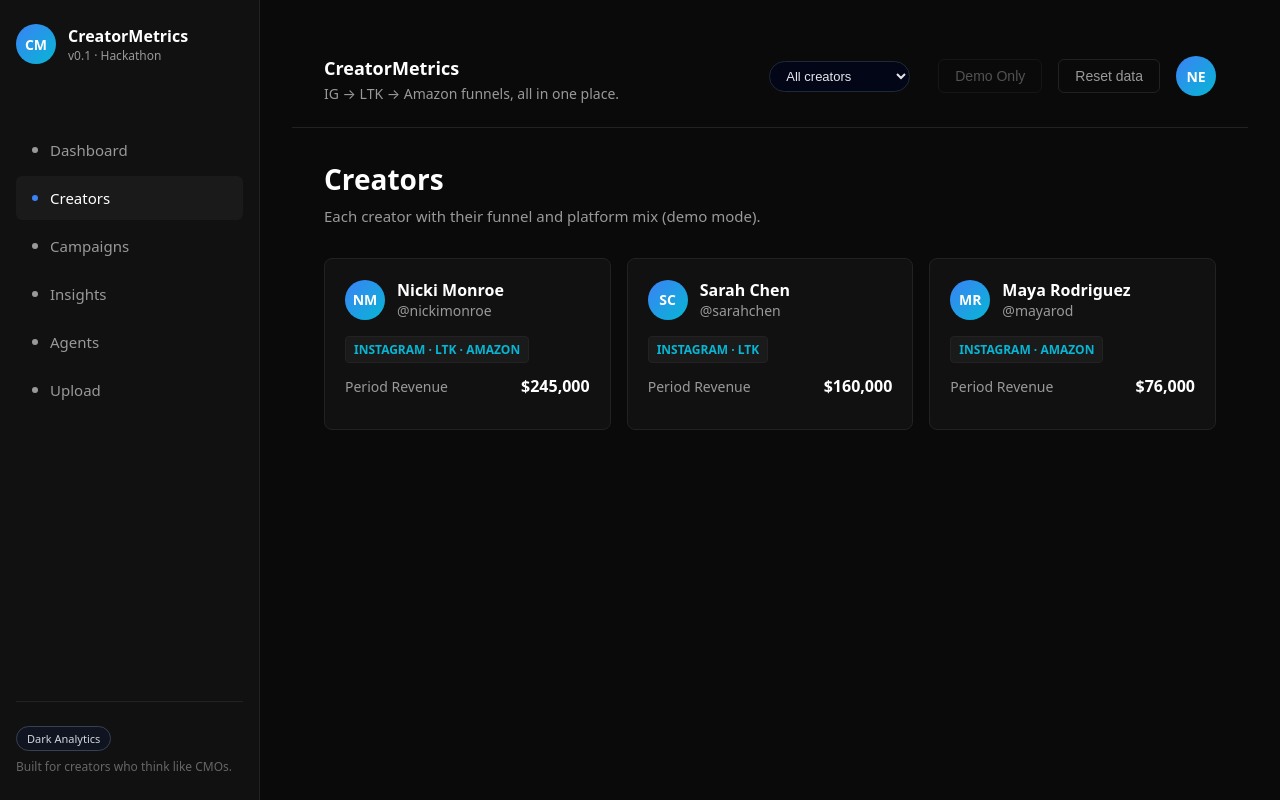
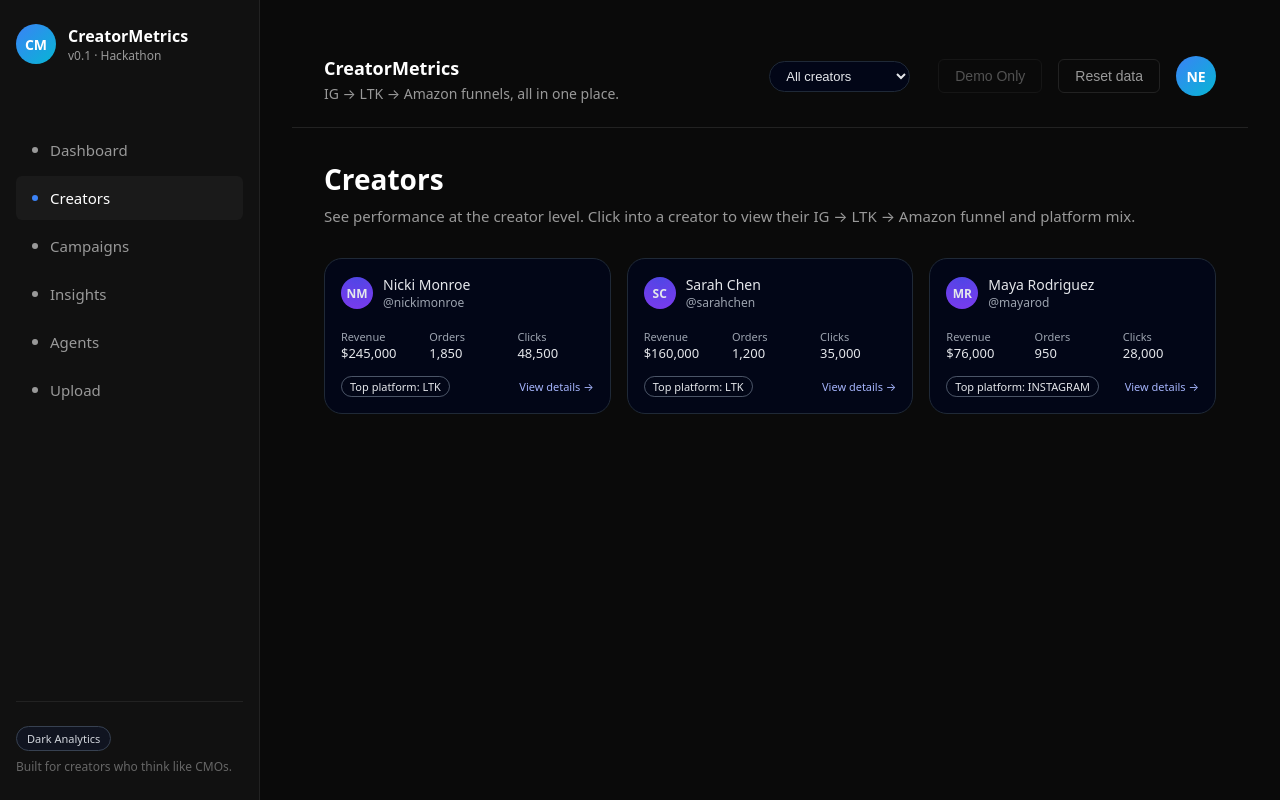
Before and after one commit to Entmarketingteam/CreatorMetrics-Bolt-Hybrid, a Next.js app: page /creators in a window 1280 px wide. Built offline with nearby package versions, Linux system fonts and the light colour scheme.

Commit message:
Updated globals.css

```diff
--- a/app/creators/page.tsx
+++ b/app/creators/page.tsx
@@ -1,6 +1,6 @@
 import Link from "next/link";
-import { demoCreators } from "@/lib/demoData";
 import { getActiveFunnels } from "@/lib/funnelStore";
+import { getCreatorById } from "@/lib/demoData";
 
 export default function CreatorsPage() {
   const funnels = getActiveFunnels();
@@ -9,45 +9,92 @@
     <div>
       <h1 className="cm-section-title">Creators</h1>
       <p className="cm-section-subtitle">
-        Each creator with their funnel and platform mix (demo mode).
+        See performance at the creator level. Click into a creator to view their
+        IG → LTK → Amazon funnel and platform mix.
       </p>
 
       <div className="cm-creators-grid">
-        {demoCreators.map((creator) => {
-          const funnel = funnels.find((f) => f.creatorId === creator.id);
-          const revenue =
-            funnel?.revenueByPlatform.reduce(
-              (s, r) => s + r.revenue,
-              0
-            ) ?? 0;
+        {funnels.map((f) => {
+          const creatorMeta = getCreatorById(f.creatorId);
+          const name = creatorMeta?.name ?? f.creatorName;
+          const handle = (creatorMeta as any)?.handle ?? "";
+          const avatarInitials =
+            creatorMeta?.name
+              ?.split(" ")
+              .map((x) => x[0])
+              .join("")
+              .toUpperCase() ?? "CR";
+
+          const totalRevenue = f.revenueByPlatform.reduce(
+            (sum, r) => sum + (r.revenue ?? 0),
+            0
+          );
+          const totalOrders = f.revenueByPlatform.reduce(
+            (sum, r) => sum + (r.orders ?? 0),
+            0
+          );
+          const totalClicks = f.revenueByPlatform.reduce(
+            (sum, r) => sum + (r.clicks ?? 0),
+            0
+          );
+
+          const bestPlatform =
+            f.revenueByPlatform.length > 0
+              ? [...f.revenueByPlatform].sort(
+                  (a, b) => (b.revenue ?? 0) - (a.revenue ?? 0)
+                )[0]
+              : null;
 
           return (
             <Link
-              key={creator.id}
-              href={`/creators/${creator.id}`}
+              key={f.creatorId}
+              href={`/creators/${f.creatorId}`}
               className="cm-creator-card"
             >
-              <div className="cm-creator-header">
-                <div className="cm-avatar-circle">
-                  {creator.avatarInitials}
+              <div className="cm-creator-card-header">
+                <div className="cm-creator-avatar">
+                  <span>{avatarInitials}</span>
                 </div>
-                <div>
-                  <div className="cm-creator-name">{creator.name}</div>
-                  <div className="cm-creator-handle">
-                    {creator.handle}
+                <div className="cm-creator-header-text">
+                  <div className="cm-creator-name">{name}</div>
+                  {handle && (
+                    <div className="cm-creator-handle">{handle}</div>
+                  )}
+                </div>
+              </div>
+
+              <div className="cm-creator-metrics-row">
+                <div className="cm-creator-metric">
+                  <div className="cm-creator-metric-label">Revenue</div>
+                  <div className="cm-creator-metric-value">
+                    ${totalRevenue.toLocaleString()}
+                  </div>
+                </div>
+                <div className="cm-creator-metric">
+                  <div className="cm-creator-metric-label">Orders</div>
+                  <div className="cm-creator-metric-value">
+                    {totalOrders.toLocaleString()}
+                  </div>
+                </div>
+                <div className="cm-creator-metric">
+                  <div className="cm-creator-metric-label">Clicks</div>
+                  <div className="cm-creator-metric-value">
+                    {totalClicks.toLocaleString()}
                   </div>
                 </div>
               </div>
-              <div className="cm-creator-row">
-                <span className="cm-pill-platform">
-                  {creator.platforms.map((p) => p.toUpperCase()).join(" · ")}
-                </span>
-              </div>
-              <div className="cm-creator-row">
-                <span className="cm-creator-label">Period Revenue</span>
-                <span className="cm-creator-value">
-                  ${revenue.toLocaleString()}
-                </span>
+
+              <div className="cm-creator-foot">
+                {bestPlatform ? (
+                  <span className="cm-creator-chip">
+                    Top platform: {bestPlatform.platform.toUpperCase()}
+                  </span>
+                ) : (
+                  <span className="cm-creator-chip cm-creator-chip-muted">
+                    No platform data yet
+                  </span>
+                )}
+                <span className="cm-creator-link">View details →</span>
               </div>
             </Link>
           );
--- a/app/globals.css
+++ b/app/globals.css
@@ -1135,3 +1135,180 @@
 .cm-funnelchart-drop {
   font-size: 12px;
 }
+
+.cm-creators-grid {
+  display: grid;
+  grid-template-columns: repeat(auto-fill, minmax(260px, 1fr));
+  gap: 16px;
+  margin-top: 16px;
+}
+
+.cm-creator-card {
+  display: flex;
+  flex-direction: column;
+  padding: 16px;
+  border-radius: 18px;
+  border: 1px solid #1f2937;
+  background: radial-gradient(circle at top left, #020617, #020617 60%);
+  text-decoration: none;
+  color: inherit;
+  transition: transform 0.15s ease, box-shadow 0.15s ease,
+    border-color 0.15s ease, background-color 0.15s ease;
+}
+
+.cm-creator-card:hover {
+  transform: translateY(-1px);
+  box-shadow: 0 18px 40px rgba(15, 23, 42, 0.55);
+  border-color: rgba(148, 163, 184, 0.4);
+}
+
+.cm-creator-card-header {
+  display: flex;
+  gap: 10px;
+  align-items: center;
+  margin-bottom: 10px;
+}
+
+.cm-creator-avatar {
+  width: 32px;
+  height: 32px;
+  border-radius: 999px;
+  background: radial-gradient(circle at top, #4f46e5, #7c3aed);
+  display: flex;
+  align-items: center;
+  justify-content: center;
+  font-size: 12px;
+  font-weight: 600;
+  color: #e5e7eb;
+}
+
+.cm-creator-avatar-lg {
+  width: 44px;
+  height: 44px;
+  font-size: 14px;
+}
+
+.cm-creator-header-text {
+  display: flex;
+  flex-direction: column;
+}
+
+.cm-creator-name {
+  font-size: 14px;
+  font-weight: 500;
+  color: #e5e7eb;
+}
+
+.cm-creator-handle,
+.cm-creator-handle-lg {
+  font-size: 12px;
+  color: #9ca3af;
+}
+
+.cm-creator-handle-lg {
+  margin-bottom: 4px;
+}
+
+.cm-creator-metrics-row {
+  display: flex;
+  gap: 12px;
+  margin-top: 8px;
+  margin-bottom: 10px;
+}
+
+.cm-creator-metric {
+  flex: 1;
+}
+
+.cm-creator-metric-label {
+  font-size: 11px;
+  color: #9ca3af;
+}
+
+.cm-creator-metric-value {
+  font-size: 13px;
+  color: #e5e7eb;
+}
+
+.cm-creator-foot {
+  display: flex;
+  justify-content: space-between;
+  align-items: center;
+  font-size: 11px;
+  margin-top: 4px;
+}
+
+.cm-creator-chip {
+  padding: 2px 8px;
+  border-radius: 999px;
+  border: 1px solid rgba(148, 163, 184, 0.5);
+  color: #e5e7eb;
+}
+
+.cm-creator-chip-muted {
+  opacity: 0.7;
+}
+
+.cm-creator-link {
+  color: #a5b4fc;
+}
+
+.cm-breadcrumb {
+  margin-bottom: 8px;
+}
+
+.cm-breadcrumb-link {
+  font-size: 12px;
+  color: #9ca3af;
+  text-decoration: none;
+}
+
+.cm-breadcrumb-link:hover {
+  color: #e5e7eb;
+}
+
+.cm-creator-header-panel {
+  display: flex;
+  flex-direction: column;
+  gap: 12px;
+}
+
+.cm-creator-header-left {
+  display: flex;
+  gap: 12px;
+  align-items: center;
+}
+
+.cm-creator-kpi-row {
+  display: flex;
+  flex-wrap: wrap;
+  gap: 10px;
+}
+
+.cm-creator-kpi-card {
+  min-width: 140px;
+}
+
+.cm-creator-layout {
+  display: grid;
+  grid-template-columns: minmax(0, 1.4fr) minmax(0, 1.1fr);
+  gap: 16px;
+  margin-top: 16px;
+}
+
+@media (max-width: 900px) {
+  .cm-creator-layout {
+    grid-template-columns: minmax(0, 1fr);
+  }
+}
+
+.cm-creator-highlights {
+  margin-top: 12px;
+}
+
+.cm-creator-highlights-list {
+  margin: 8px 0 0 0;
+  padding-left: 16px;
+  font-size: 13px;
+  color: #e5e7eb;
+}
--- a/lib/funnelStore.ts
+++ b/lib/funnelStore.ts
@@ -105,3 +105,8 @@
   }
   return funnels[0] ?? null;
 }
+
+export function getFunnelByCreatorId(creatorId: string) {
+  const funnels = getActiveFunnels();
+  return funnels.find((f) => f.creatorId === creatorId) ?? null;
+}
```
Also changed, not shown: app/creators/[id]/page.tsx (+182 -64 lines).
